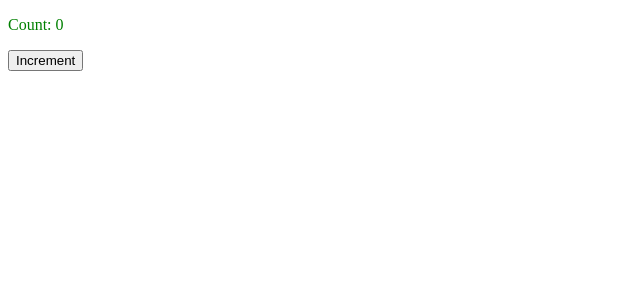
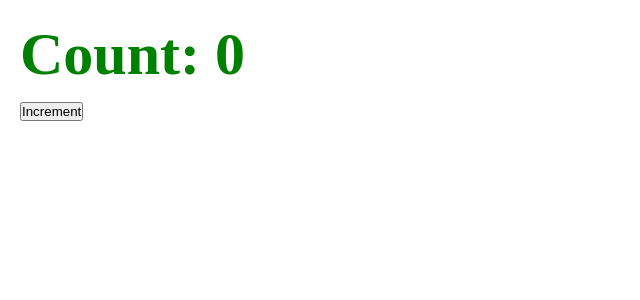
Before and after one commit to Alex-Nicalace/production_project, a React app: page / in a window 1280 px wide. Shown: the top 300 px of the page, without its empty margins (0-640 px from the left). Built offline with nearby package versions, Linux system fonts and the light colour scheme.

Commit message:
CSS modules

```diff
--- a/package.json
+++ b/package.json
@@ -18,6 +18,7 @@
     "@types/webpack": "^5.28.5",
     "css-loader": "^7.1.2",
     "html-webpack-plugin": "^5.6.3",
+    "mini-css-extract-plugin": "^2.9.2",
     "sass": "^1.87.0",
     "sass-loader": "^16.0.5",
     "style-loader": "^4.0.0",
--- /dev/null
+++ b/src/App.tsx
@@ -0,0 +1,13 @@
+import Counter from './components/Counter';
+import './index.scss';
+
+// type TAppProps = { }
+function App(/*{ }: TAppProps*/) {
+  return (
+    <div className="app">
+      <Counter />
+    </div>
+  );
+}
+
+export default App;
--- /dev/null
+++ b/src/components/Counter.module.scss
@@ -0,0 +1,4 @@
+.btn {
+  padding: 20px;
+  color: green;
+}
--- a/src/components/Counter.scss
+++ /dev/null
@@ -1,3 +0,0 @@
-div {
-  color: green;
-}
--- a/src/components/Counter.tsx
+++ b/src/components/Counter.tsx
@@ -1,5 +1,5 @@
 import { useState } from 'react';
-import './Counter.scss';
+import classes from './Counter.module.scss';
 
 // type TCounterProps = { }
 function Counter(/*{ }: TCounterProps*/) {
@@ -8,9 +8,10 @@
   function increment() {
     setCount(count + 1);
   }
+
   return (
-    <div>
-      <p>Count: {count}</p>
+    <div className={classes.btn}>
+      <h1>Count: {count}</h1>
       <button onClick={increment}>Increment</button>
     </div>
   );
--- /dev/null
+++ b/src/index.scss
@@ -0,0 +1,9 @@
+* {
+  margin: 0;
+  padding: 0;
+  box-sizing: border-box;
+}
+
+.app {
+  font-size: 30px;
+}
--- a/src/index.tsx
+++ b/src/index.tsx
@@ -1,11 +1,9 @@
 import React from 'react';
 import { createRoot } from 'react-dom/client';
-import Counter from './components/Counter';
+import App from './App';
 
 createRoot(document.getElementById('root')).render(
   <React.StrictMode>
-    <div>
-      <Counter />
-    </div>
+    <App />
   </React.StrictMode>
 );
```
Also changed, not shown: src/global.d.ts (added, +7 -0 lines), 4 other files (tests, documents, lock files or other folders).
